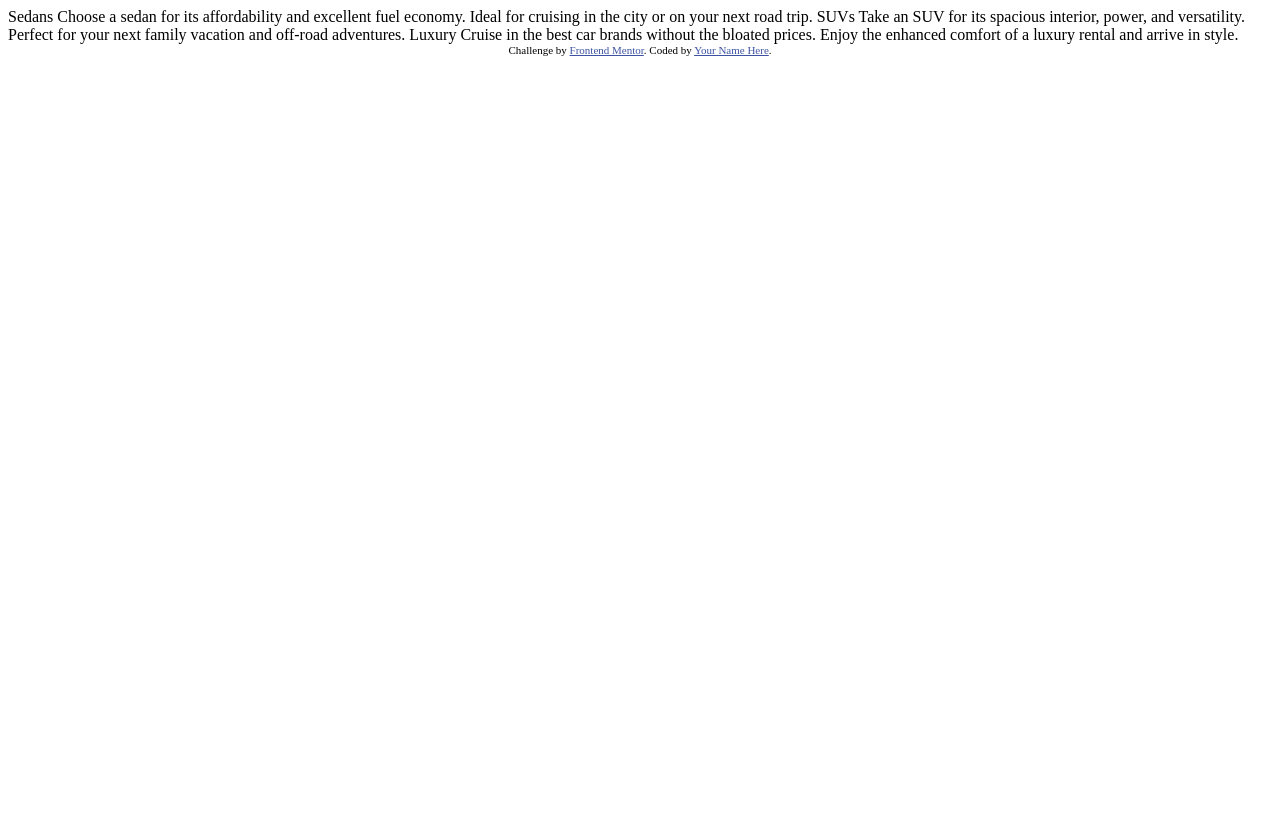
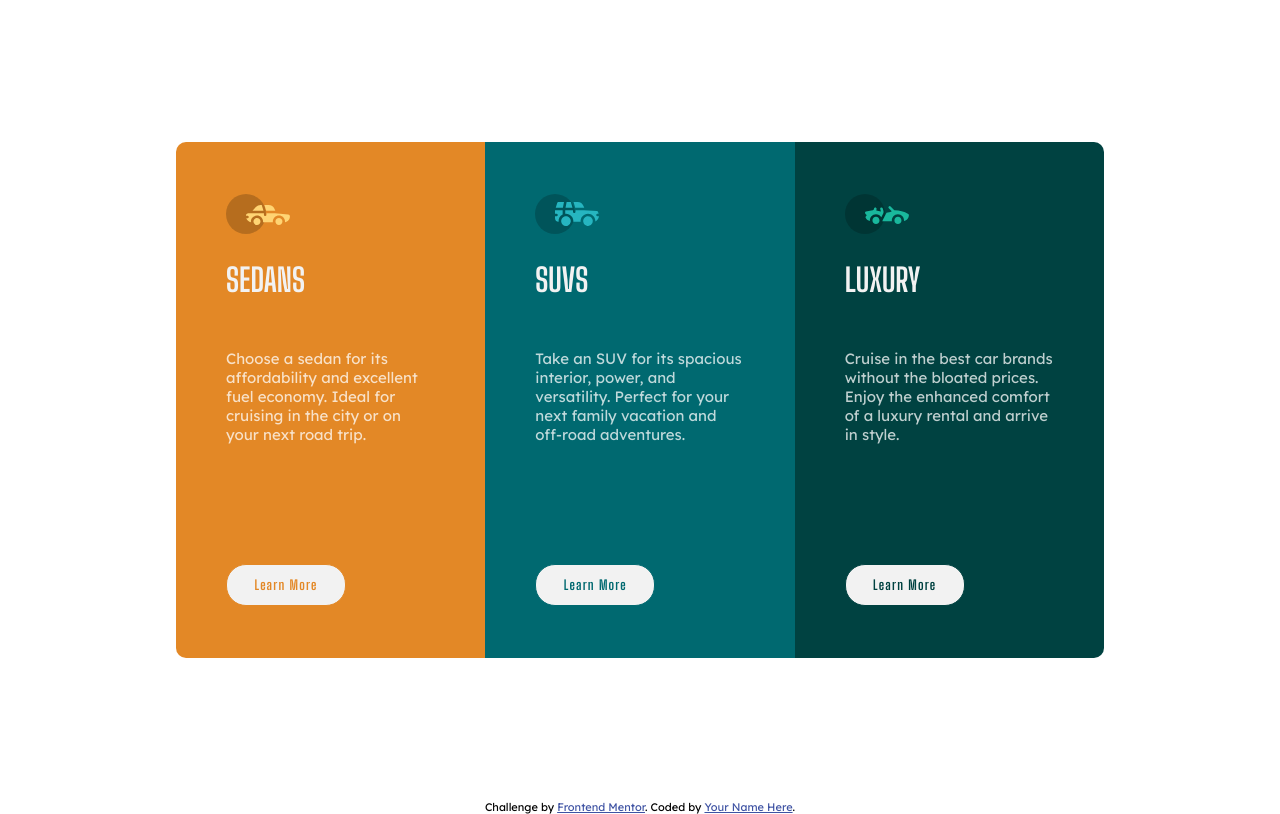
Before and after one commit to jordankimsey/frontend-mentor-projects, a plain HTML site: page 3-column-preview-card/3-column-preview-card-component-main/index.html in a window 1280 px wide. Drawn offline with Linux system fonts and the light colour scheme.

Commit message:
completeted project

```diff
--- a/3-column-preview-card/3-column-preview-card-component-main/index.html
+++ b/3-column-preview-card/3-column-preview-card-component-main/index.html
@@ -5,6 +5,7 @@
   <meta name="viewport" content="width=device-width, initial-scale=1.0"> <!-- displays site properly based on user's device -->
 
   <link rel="icon" type="image/png" sizes="32x32" href="./images/favicon-32x32.png">
+  <link rel="stylesheet" href="style.css">
 
   <title>Frontend Mentor | 3-column preview card component</title>
 
@@ -15,18 +16,33 @@
   </style>
 </head>
 <body>
+  <main class="container">
+    <div class="card sedan">
+      <img src="/images/icon-sedans.svg" alt="" srcset="">
+      <h2>Sedans</h2>
+      <p>Choose a sedan for its affordability and excellent fuel economy. Ideal for cruising in the city
+        or on your next road trip.</p>
+        <button>Learn More</button>
+    </div>
 
-  Sedans
-  Choose a sedan for its affordability and excellent fuel economy. Ideal for cruising in the city
-  or on your next road trip.
 
-  SUVs
-  Take an SUV for its spacious interior, power, and versatility. Perfect for your next family vacation
-  and off-road adventures.
+    <div class="card suv">
+      <img src="/images/icon-suvs.svg" alt="" srcset="">
+      <h2>Suvs</h2>
+      <p>Take an SUV for its spacious interior, power, and versatility. Perfect for your next family vacation
+        and off-road adventures.</p>
+        <button>Learn More</button>
+    </div>
 
-  Luxury
-  Cruise in the best car brands without the bloated prices. Enjoy the enhanced comfort of a luxury
-  rental and arrive in style.
+
+    <div class="card luxury">
+      <img src="/images/icon-luxury.svg" alt="" srcset="">
+      <h2>Luxury</h2>
+      <p>Cruise in the best car brands without the bloated prices. Enjoy the enhanced comfort of a luxury
+        rental and arrive in style.</p>
+        <button>Learn More</button>
+    </div>
+  </main>
 
   <div class="attribution">
     Challenge by <a href="https://www.frontendmentor.io?ref=challenge" target="_blank">Frontend Mentor</a>.
--- /dev/null
+++ b/3-column-preview-card/3-column-preview-card-component-main/style.css
@@ -0,0 +1,160 @@
+/* - Mobile: 375px
+- Desktop: 1440px */
+/* ### Body Copy
+
+- Font size: 15px
+
+### Font
+
+- Family: [Lexend Deca](https://fonts.google.com/specimen/Lexend+Deca)
+- Weights: 400
+
+- Family: [Big Shoulders Display](https://fonts.google.com/specimen/Big+Shoulders+Display)
+- Weights: 700 */
+/* font-family: 'Big Shoulders Display', cursive; */
+
+@import url('https://fonts.googleapis.com/css2?family=Big+Shoulders+Display:wght@700&family=Lexend+Deca&display=swap');
+
+:root {
+    /* ### Primary */
+--Bright-orange: hsl(31, 77%, 52%);
+--Dark-cyan: hsl(184, 100%, 22%);
+--Very-dark-cyan: hsl(179, 100%, 13%);
+
+/* ### Neutral */
+
+--paragraphs-white: hsla(0, 0%, 100%, 0.75);
+/* (background, headings, buttons) */
+--Very-light-gray: hsl(0, 0%, 95%);
+}
+
+*{
+    box-sizing: border-box;
+}
+
+body {
+    font-family: 'Lexend Deca', sans-serif;
+    font-size: 15px;
+    margin: 0;
+    padding: 0;
+    height: 100vh;
+}
+
+h2 {
+    font-family: 'Big Shoulders Display', cursive;
+    text-transform: uppercase;
+    color: var(--Very-light-gray);
+    font-size: 2rem;
+    margin-bottom: 0;
+}
+
+p {
+    color: var(--paragraphs-white);
+
+}
+
+button {
+    background-color: var(--Very-light-gray);
+    padding: 12px;
+    width: 120px;
+    border-radius: 20px 20px;
+    font-family: 'Big Shoulders Display', cursive;
+    letter-spacing: 1.2px;
+}
+
+.container {
+    display: flex;
+    justify-content: center;
+    flex-direction: column;
+    align-items: center;
+    padding: 2rem 1rem;
+}
+
+.card {
+    display: flex;
+    flex-direction: column;
+    align-items: flex-start;
+    justify-content: center;
+    width: 85%;
+    margin: auto;
+    padding: 30px 50px;
+}
+
+.card.sedan {
+    background-color: var(--Bright-orange);
+}
+
+.card.sedan button {
+    color: var(--Bright-orange);
+    border: 1px solid var(--Bright-orange);
+}
+
+.card.sedan button:hover {
+    background-color: transparent;
+    border: 1px solid white;
+    color: white;
+}
+
+.card.suv {
+    background-color: var(--Dark-cyan);
+}
+
+.card.suv button {
+    color: var(--Dark-cyan);
+    border: 1px solid var(--Dark-cyan);
+}
+
+.card.suv button:hover {
+    background-color: transparent;
+    border: 1px solid white;
+    color: white;
+}
+
+.card.luxury {
+    background-color: var(--Very-dark-cyan);
+}
+
+.card.luxury button {
+    color: var(--Very-dark-cyan);
+    border: 1px solid var(--Very-dark-cyan);
+}
+
+.card.luxury button:hover {
+    background-color: transparent;
+    border: 1px solid white;
+    color: white;
+}
+
+
+
+@media (min-width: 768px) {
+
+   .container {
+       flex-direction: row;
+       justify-content: center;
+       align-items: center;
+       height: 100vh;
+       width: 75%;
+       margin: auto;
+   }
+
+   .card {
+       height: 70%;
+   }
+
+  .card p {
+      margin-top: 50px;
+  }
+
+   button {
+       margin-top: 50%;
+   }
+
+   .card.sedan {
+    border-radius: 10px 0px 0px 10px;
+}
+
+.card.luxury {
+    border-radius: 0px 10px 10px 0px;
+}
+}
```
